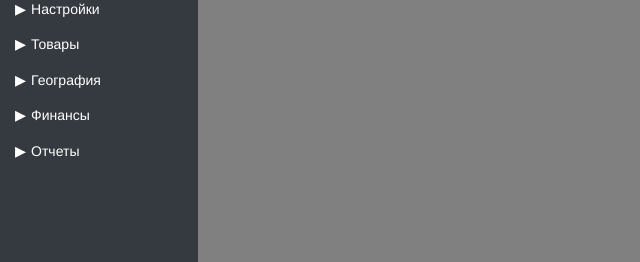
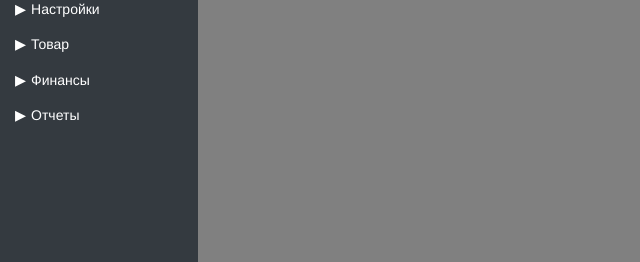
Before and after one commit to MaxGree90/matrix, a Flask app: page / in a window 1280 px wide. Shown: the part 90-352 px from the top of the page, without its empty margins (0-640 px from the left). Run offline with Flask 2, Linux system fonts and the light colour scheme; the visitor is signed in with stand-in values (Sample User, id 1); data comes from the database, SQL or seed files in the repository; data that the repository does not hold is empty; some libraries are stand-ins or nearby versions.

Commit message:
Слияние

```diff
--- a/app/templates/base.html
+++ b/app/templates/base.html
@@ -44,28 +44,31 @@
                             <span class="text"><a href="javascript:;">Боты</a></span>
                         </li>
                         <li class="tree-li">
-                            <span class="text"><a href="javascript:;">Пользователи</a></span>
+                            <span class="text"><a href="javascript:;">Сотрудники</a></span>
                         </li>
                         <li class="tree-li">
-                            <span class="text"><a href="javascript:;">Прочее</a></span>
+                            <span class="text"><a href="javascript:;">География</a></span>
                         </li>
                     </ul>
                 </li>
                 <li class="tree-li diactive">
-                    <span class="text">Товары</span>
+                    <span class="text">Товар</span>
                     <ul class="tree-ul diactive">
                         <li class="tree-li">
-                            <span class="text"><a href="javascript:;"> Вид</a></span>
+                            <span class="text"><a href="javascript:;">Виды</a></span>
                         </li>
                         <li class="tree-li">
-                            <span class="text"><a href="javascript:;">Фасовка</a></span>
+                            <span class="text"><a href="javascript:;">Фасовки</a></span>
                         </li>
                         <li class="tree-li">
-                            <span class="text"><a href="javascript:;">Номенклатура</a></span>
+                            <span class="text"><a href="javascript:;">Добавление</a></span>
+                        </li>
+                        <li class="tree-li">
+                            <span class="text"><a href="javascript:;">Модерация</a></span>
                         </li>
                     </ul>
                 </li>
-                <li class="tree-li diactive">
+                <!--<li class="tree-li diactive">
                     <span class="text">География</span>
                     <ul class="tree-ul diactive">
                         <li class="tree-li">
@@ -75,18 +78,15 @@
                             <span class="text"><a href="javascript:;"> Районы</a></span>
                         </li>
                     </ul>
-                </li>
+                </li>-->
                 <li class="tree-li diactive">
                     <span class="text">Финансы</span>
                     <ul class="tree-ul diactive">
                         <li class="tree-li">
-                            <span class="text"><a href="javascript:;"> Пополнение</a></span>
+                            <span class="text"><a href="javascript:;">Вывести</a></span>
                         </li>
                         <li class="tree-li">
-                            <span class="text"><a href="javascript:;"> Вывод</a></span>
-                        </li>
-                        <li class="tree-li">
-                            <span class="text"><a href="javascript:;"> Приходы и расходы</a></span>
+                            <span class="text"><a href="javascript:;">Пополнения</a></span>
                         </li>
                     </ul>
                 </li>
@@ -94,13 +94,10 @@
                     <span class="text">Отчеты</span>
                     <ul class="tree-ul diactive">
                         <li class="tree-li">
-                            <span class="text"><a href="javascript:;">В продаже</a></span>
+                            <span class="text"><a href="javascript:;">Продажи</a></span>
                         </li>
                         <li class="tree-li">
-                            <span class="text"><a href="javascript:;">Проданные</a></span>
-                        </li>
-                        <li class="tree-li">
-                            <span class="text"><a href="javascript:;">Статистика</a></span>
+                            <span class="text"><a href="javascript:;">Остатки</a></span>
                         </li>
                     </ul>
                 </li>
```
Also changed, not shown: static/js/table_users.js (deleted).
